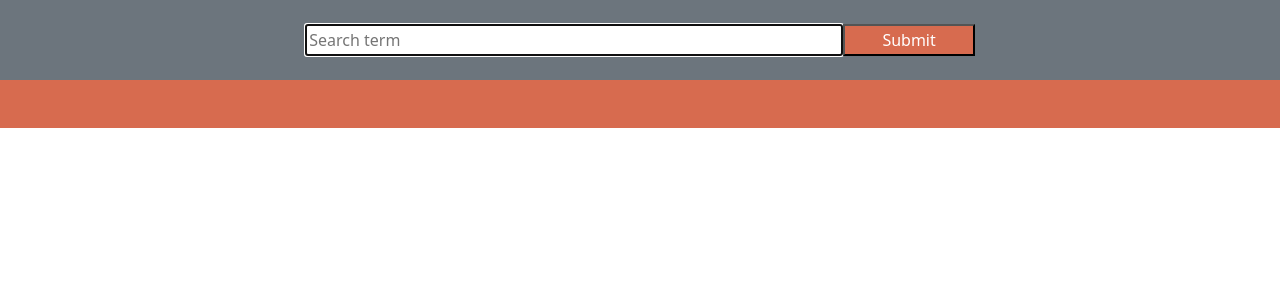
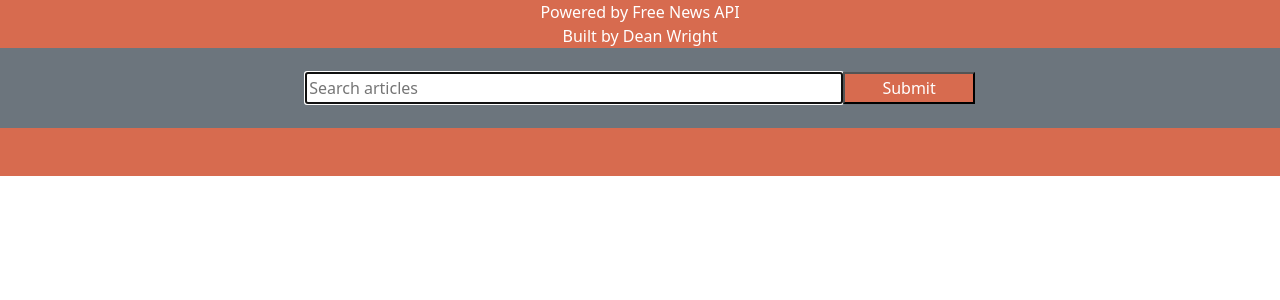
Before and after one commit to dmwspace/news-app, a React (Create React App) app: page / in a window 1280 px wide. Shown: the top 300 px of the page. Built offline with nearby package versions, Linux system fonts and the light colour scheme.

Commit message:
Added credits

```diff
--- a/public/index.html
+++ b/public/index.html
@@ -24,6 +24,7 @@
       work correctly both with client-side routing and a non-root public URL.
       Learn how to configure a non-root public URL by running `npm run build`.
     -->
+
     <title>React App</title>
   </head>
   <body>
--- a/src/components/Header.js
+++ b/src/components/Header.js
@@ -1,10 +1,38 @@
 import React from 'react';
-import { Navbar, Container } from 'react-bootstrap';
+import { Navbar, Nav, Container } from 'react-bootstrap';
+
 
 function Header(props) {
 
     return (
         <>
+            <Nav
+                className="justify-content-center"
+                style={{
+                    width: "100%",
+                    height: "1.5em",
+                    backgroundColor: "#D76B4F",
+                    color: "white"
+                }}
+            >
+                <Nav.Item>
+                    Powered by Free News API
+                </Nav.Item>
+            </Nav>
+            <Nav
+                className="justify-content-center"
+                style={{
+                    width: "100%",
+                    height: "1.5em",
+                    backgroundColor: "#D76B4F",
+                    color: "white"
+                }}
+            >
+                <Nav.Item>
+                    Built by Dean Wright
+                </Nav.Item>
+            </Nav>
+
             <Navbar
                 bg="secondary"
                 variant="outline-dark"
@@ -14,7 +42,7 @@ function Header(props) {
                     <div style={{margin: "auto", width: "60%", display: "flex", justifyContent: "center"}}>
                         <input
                             type="text"
-                            placeholder="Search term"
+                            placeholder="Search articles"
                             style={{ width: "100%", height: "2em" }}
                             ref={props.textInput}
                             onChange={props.changeHandler}
@@ -24,7 +52,6 @@ function Header(props) {
                         <br />
                         <button
                             onClick={props.clickHandler}
-
                             style={{
                                 width: "10em",
                                 height: "2em",
```
